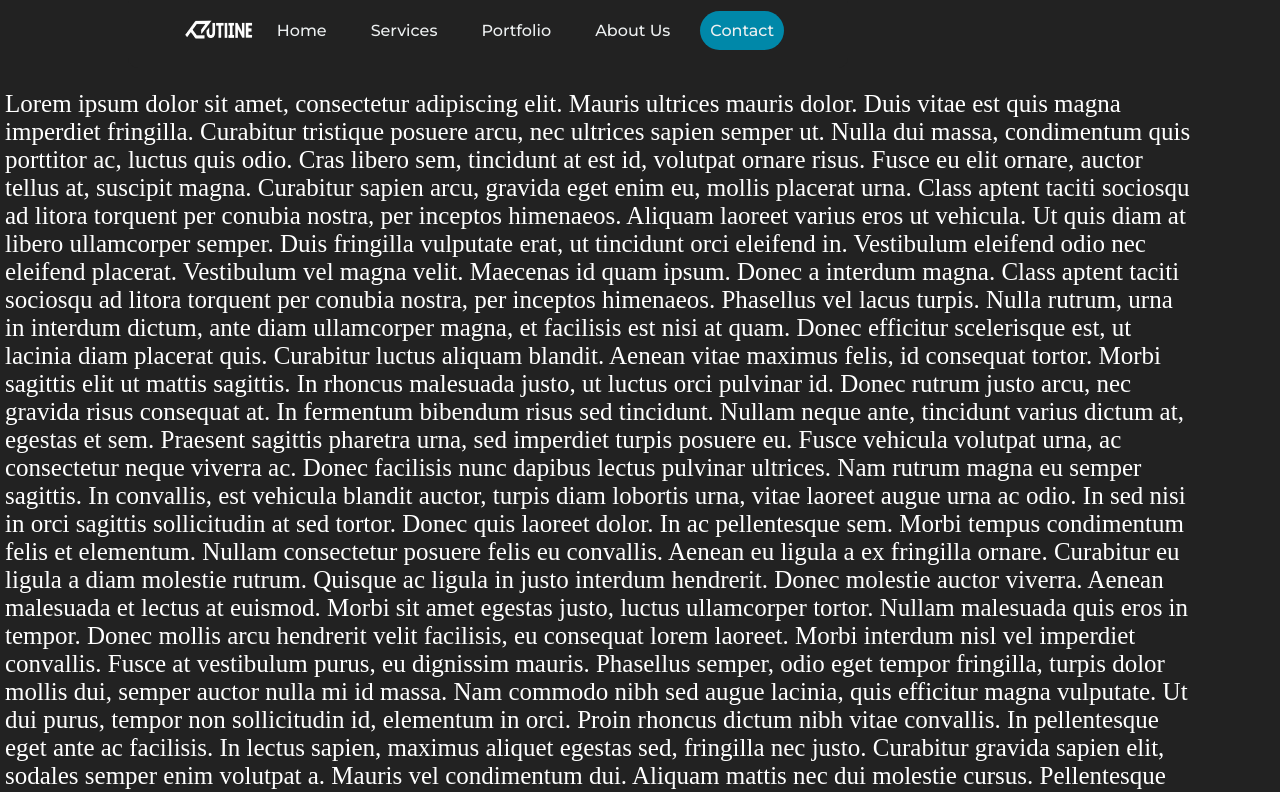
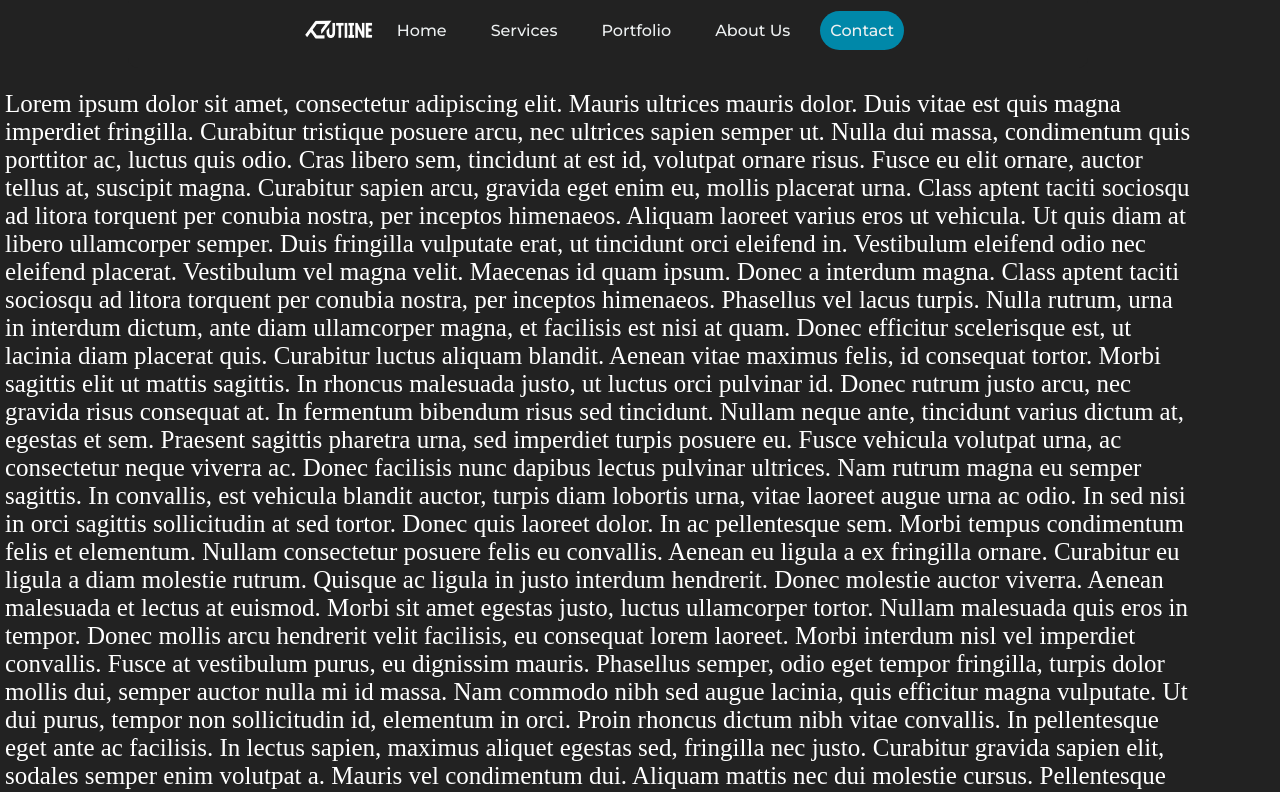
Before and after one commit to jakubrotter/Cutline, a plain HTML site: page index.html in a window 1280 px wide. Shown: the top 792 px of the page. Drawn offline with Linux system fonts and the light colour scheme.

Commit message:
Update style.css

```diff
--- a/style.css
+++ b/style.css
@@ -71,7 +71,7 @@ button:hover{
 .navbar {
     position: fixed;
     display: flex;
-    width: 90vh;
+    width: 120vh;
     flex-flow: row nowrap;
     align-items: center;
     justify-content: center;
```
